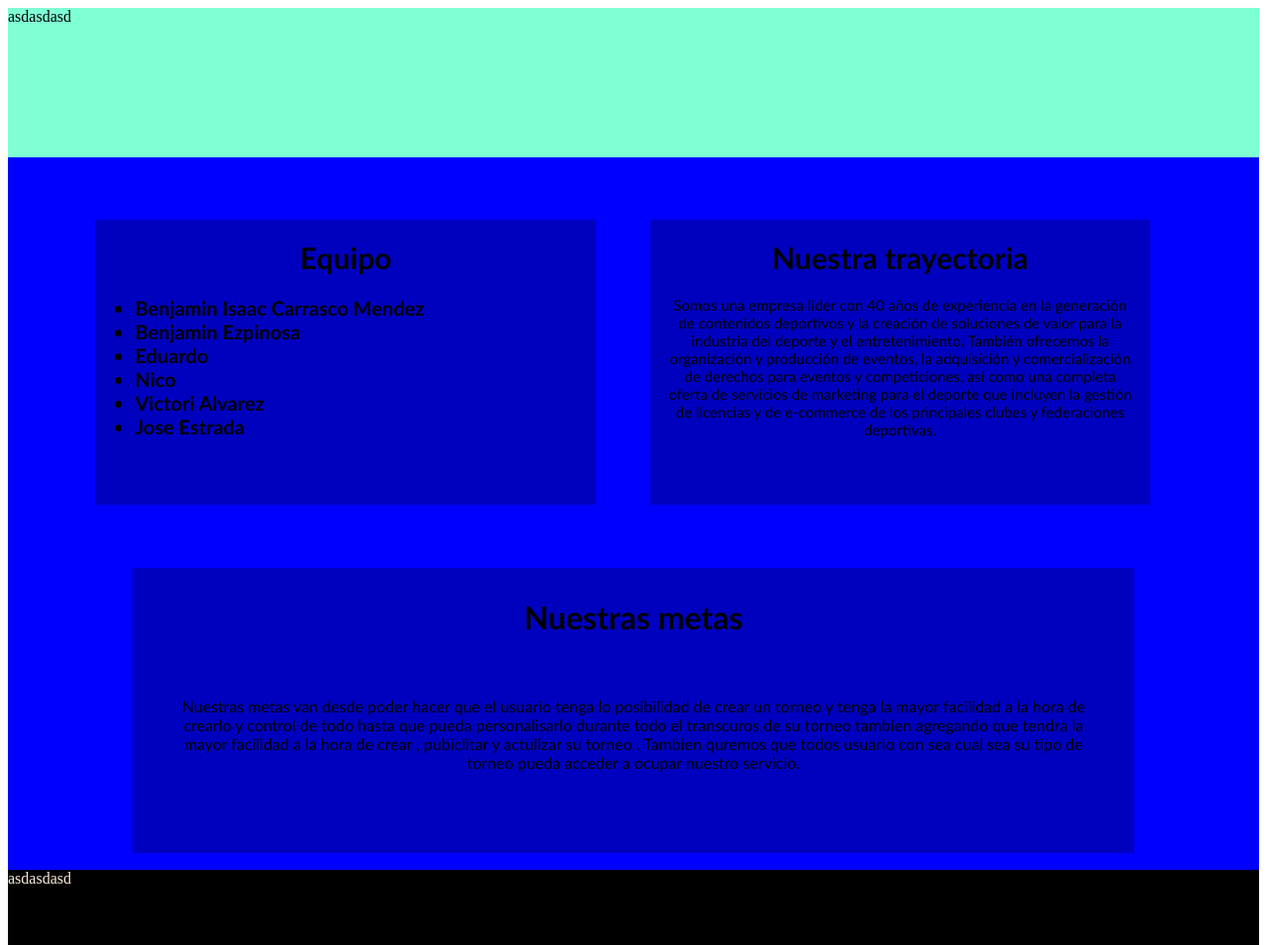
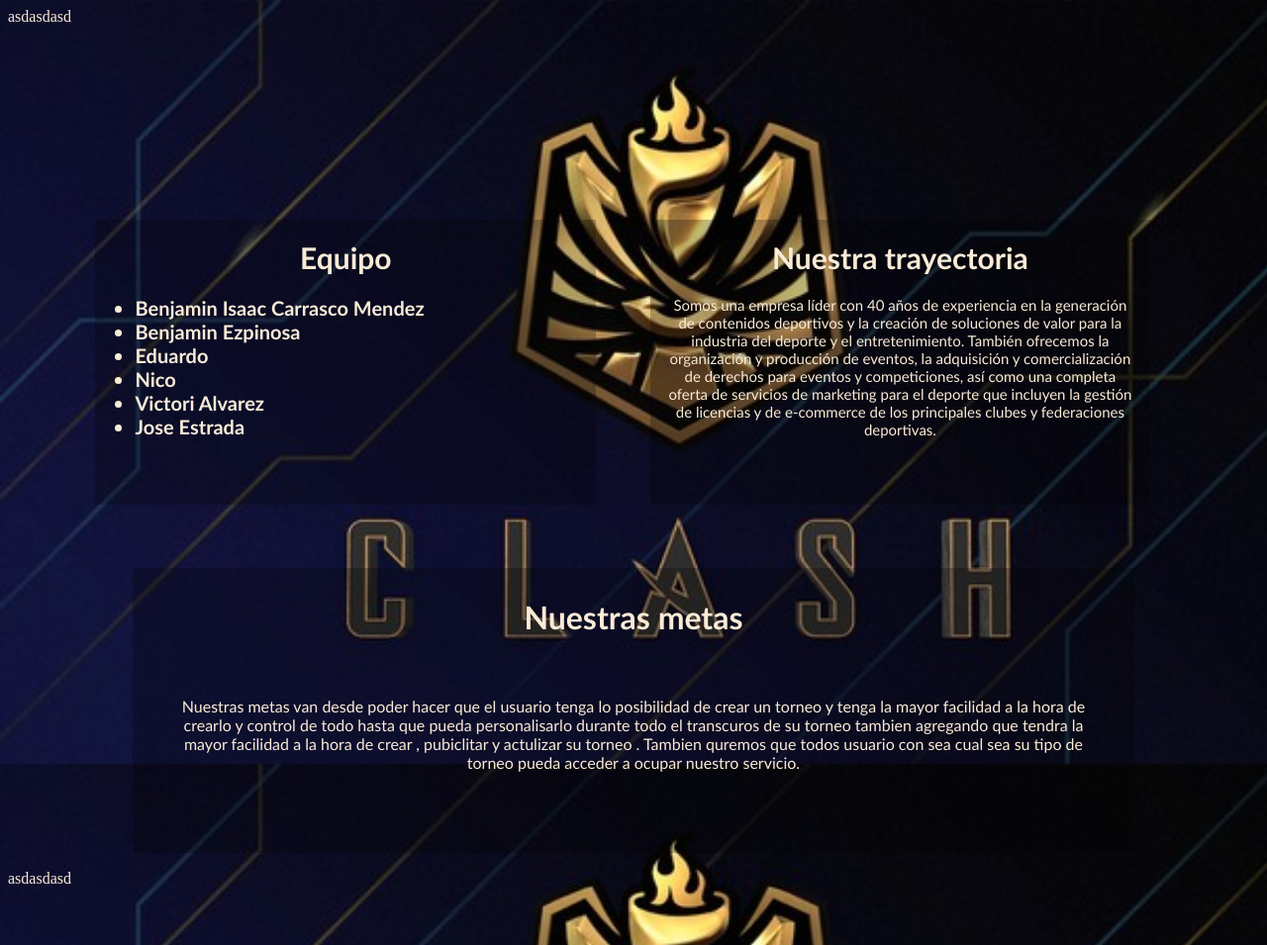
Before and after one commit to NicolasVZ86/Taller-de-Integracion-I, a PHP site: page /html/quienes_somos.html in a window 1280 px wide. Shown: the whole page at 99% size. Run offline with PHP 8.4, Linux system fonts and the light colour scheme.

Commit message:
fono y ajuste de los textos

```diff
--- a/css/estilo.css
+++ b/css/estilo.css
@@ -1,19 +1,19 @@
+/*Gid y fondo de pantalla*/
 body{
     display: grid ;
     grid-template-rows: [y1]20%[y2]720px[y3]10%;
+    background-image: url('/imagenes/clash.jpg');
+    background-size: cover;
+    color:antiquewhite
 }
 header{
-    background-color: aquamarine;
     grid-row-start: y1;
 }
 main{
     grid-row-start:y2;
-    background-color: blue;
 }
 footer{
-    color: antiquewhite;
     grid-row-start: y3;
-    background-color: black;
 }
 /*Cambio de color de fondo elegir estilos de letra y alinear los texto al centro*/
 main div{
@@ -66,6 +66,7 @@ main div{
 #diveq3 p{
     margin: 3%;
 }
+/*Ajuste de parrafo de bloque 3*/
 #diveq2 p{
     margin: 3%
 }
```
Also changed, not shown: imagenes/clash.jpg (added).
